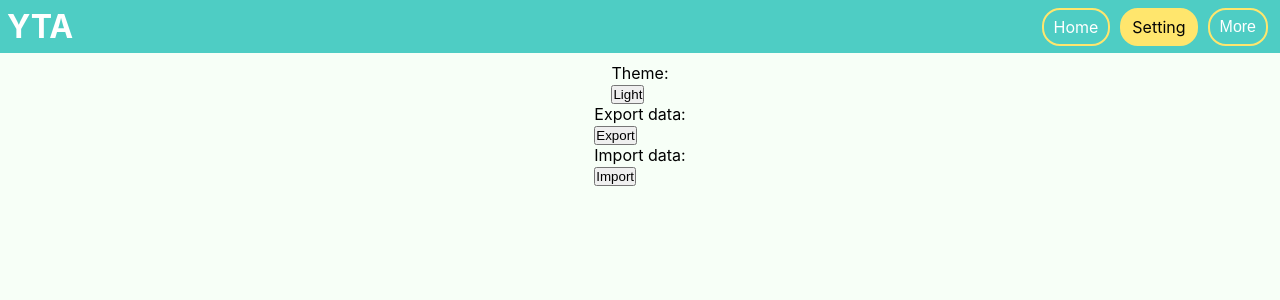
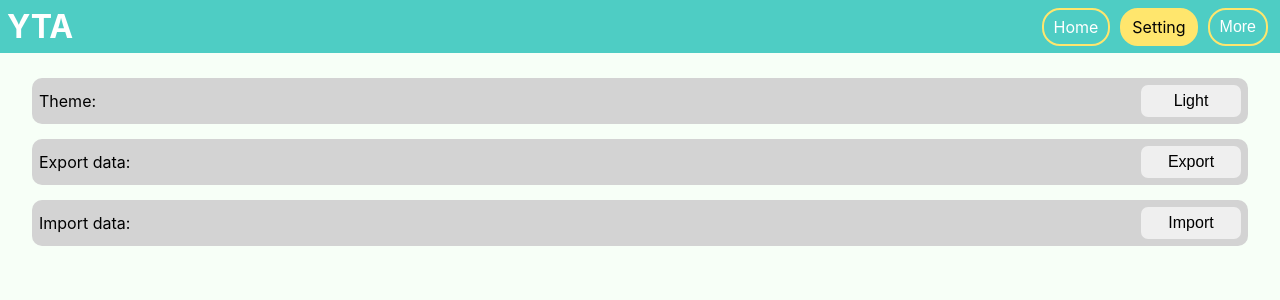
Before and after one commit to anubhav-anand22/yt-audio-next-app, a Next.js app: page /setting in a window 1280 px wide. Shown: the top 300 px of the page. Built offline with nearby package versions, Linux system fonts and the light colour scheme.

Commit message:
itemBool to itemBtn

```diff
--- a/styles/Pages/setting.module.css
+++ b/styles/Pages/setting.module.css
@@ -6,7 +6,7 @@
 }
 
 .itemRange,
-.itemBool {
+.itemBtn {
   display: flex;
   justify-content: space-between;
   width: 95vw;
@@ -19,7 +19,7 @@
   margin-top: 15px;
 }
 
-.itemBool button {
+.itemBtn button {
   min-width: 100px;
   padding: 7px 15px;
   border-width: 0px;
@@ -37,8 +37,8 @@
 }
 
 .itemRangeRangeCont input {
-    width: 150px;
-    margin: auto 5px;
+  width: 150px;
+  margin: auto 5px;
 }
 
 .itemRangeRangeCont input {
```
